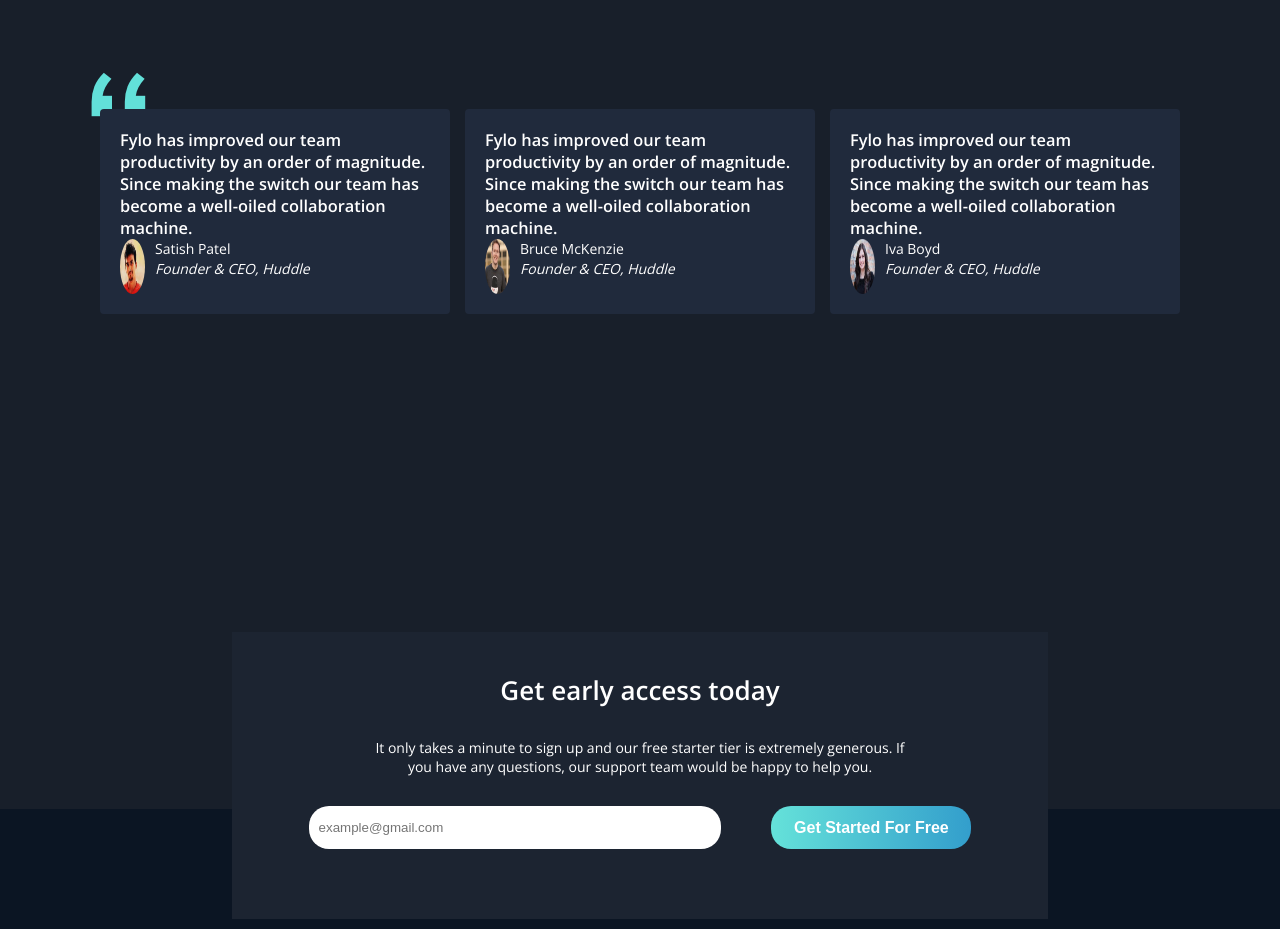
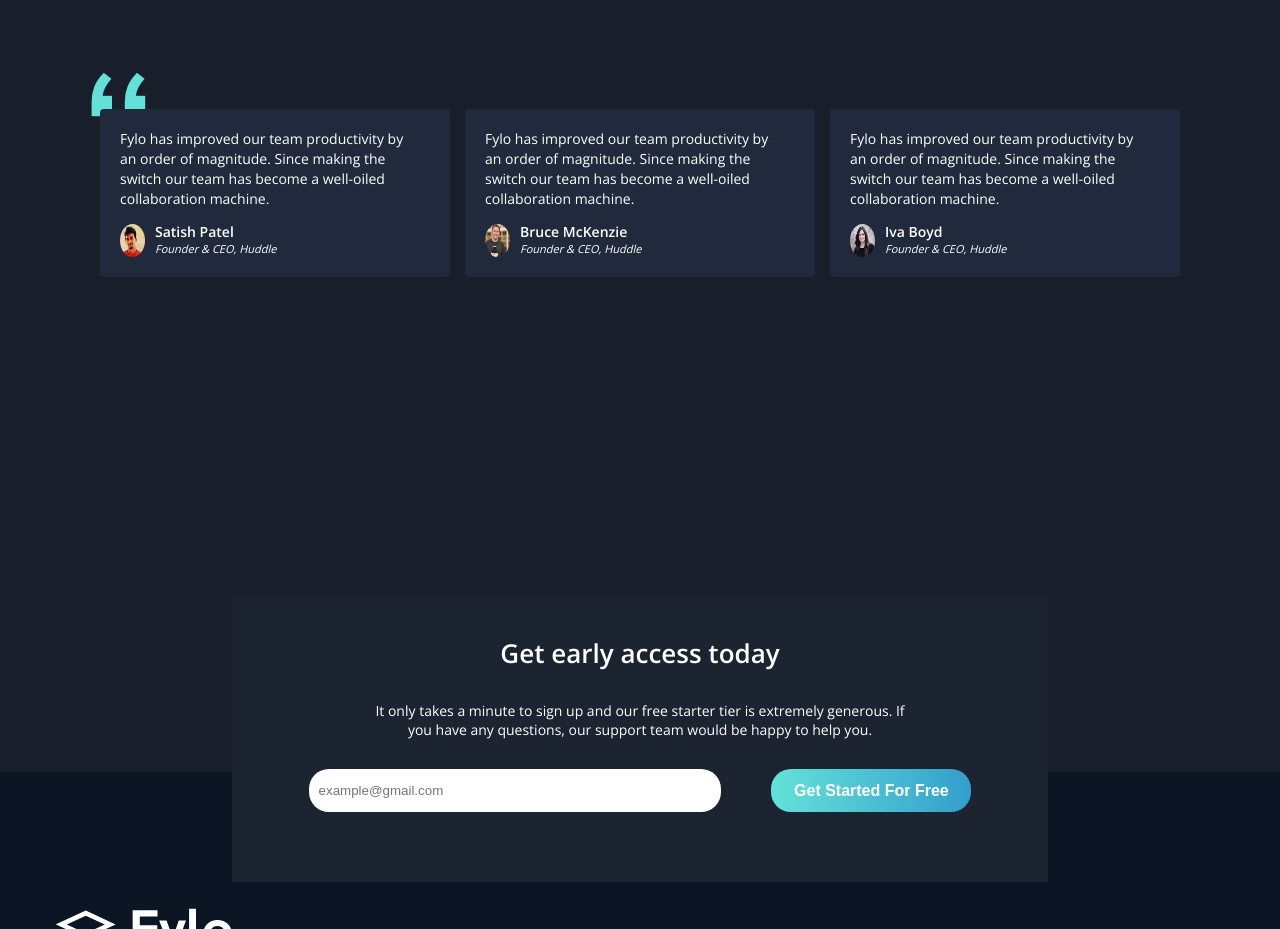
Before and after one commit to Shalom2935/fylo-dark-theme, a plain HTML site: page fylo-dark-theme-landing-page-master/index.html in a window 1280 px wide. Shown: the part 2208-3137 px from the top of the page. Drawn offline with nearby package versions, Linux system fonts and the light colour scheme.

Commit message:
Update styles.css

```diff
--- a/fylo-dark-theme-landing-page-master/styles.css
+++ b/fylo-dark-theme-landing-page-master/styles.css
@@ -264,7 +264,7 @@ h3.description{
     min-width: 350px;
     border-radius: 4px;
 }
-.client h4{
+.client h3{
     max-width: 93%;
     font-weight: 300;
     font-size: 14px;
@@ -276,7 +276,7 @@ h3.description{
     display: flex;
     gap: 10px;
 }
-.author h5{
+.author h4{
     width: 70%;
     line-height: 16px;
 }
@@ -285,7 +285,7 @@ h3.description{
     border-radius: 100%;
 
 }
-.author h5 i{
+.author h4 i{
     font-weight: 100;
     font-size: 11px;
 
```
